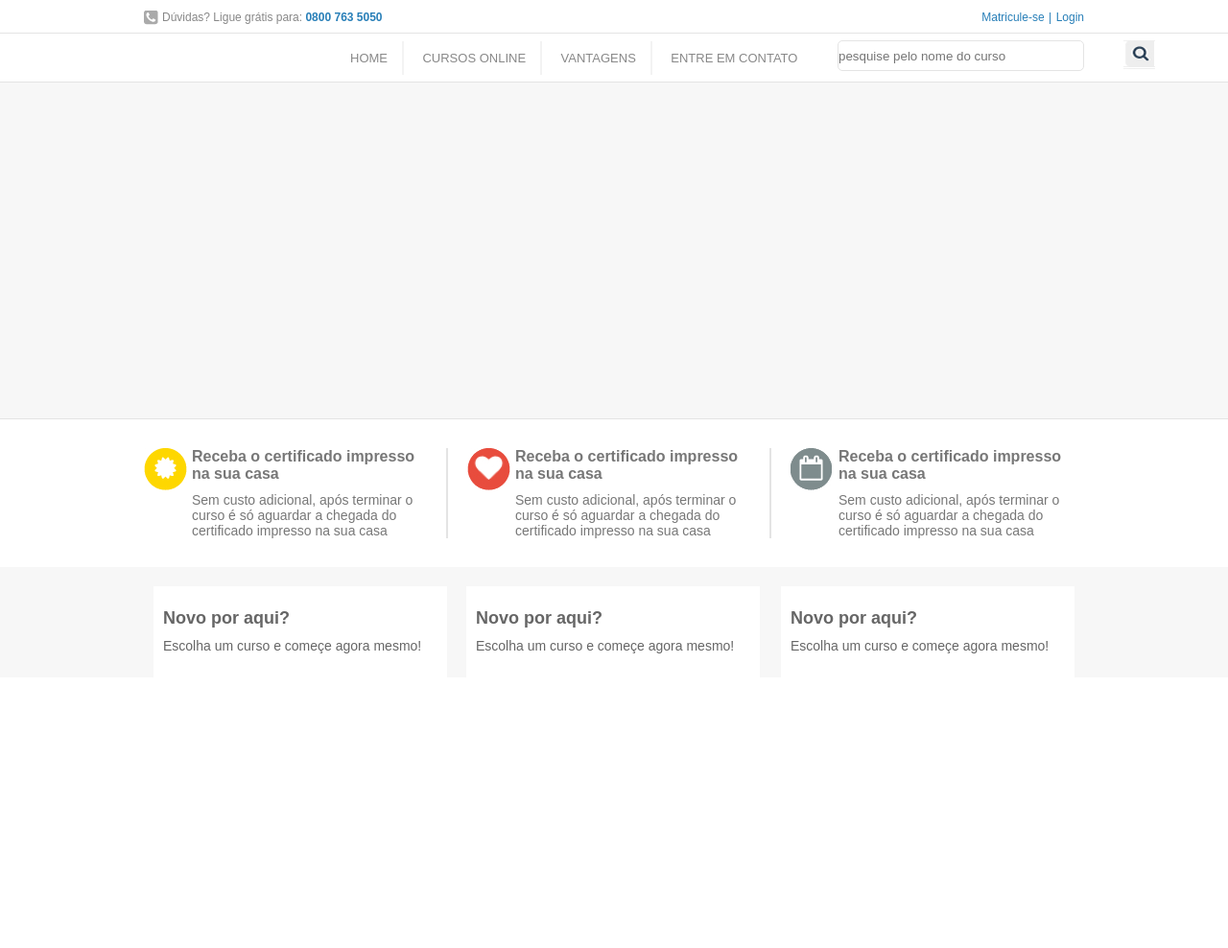
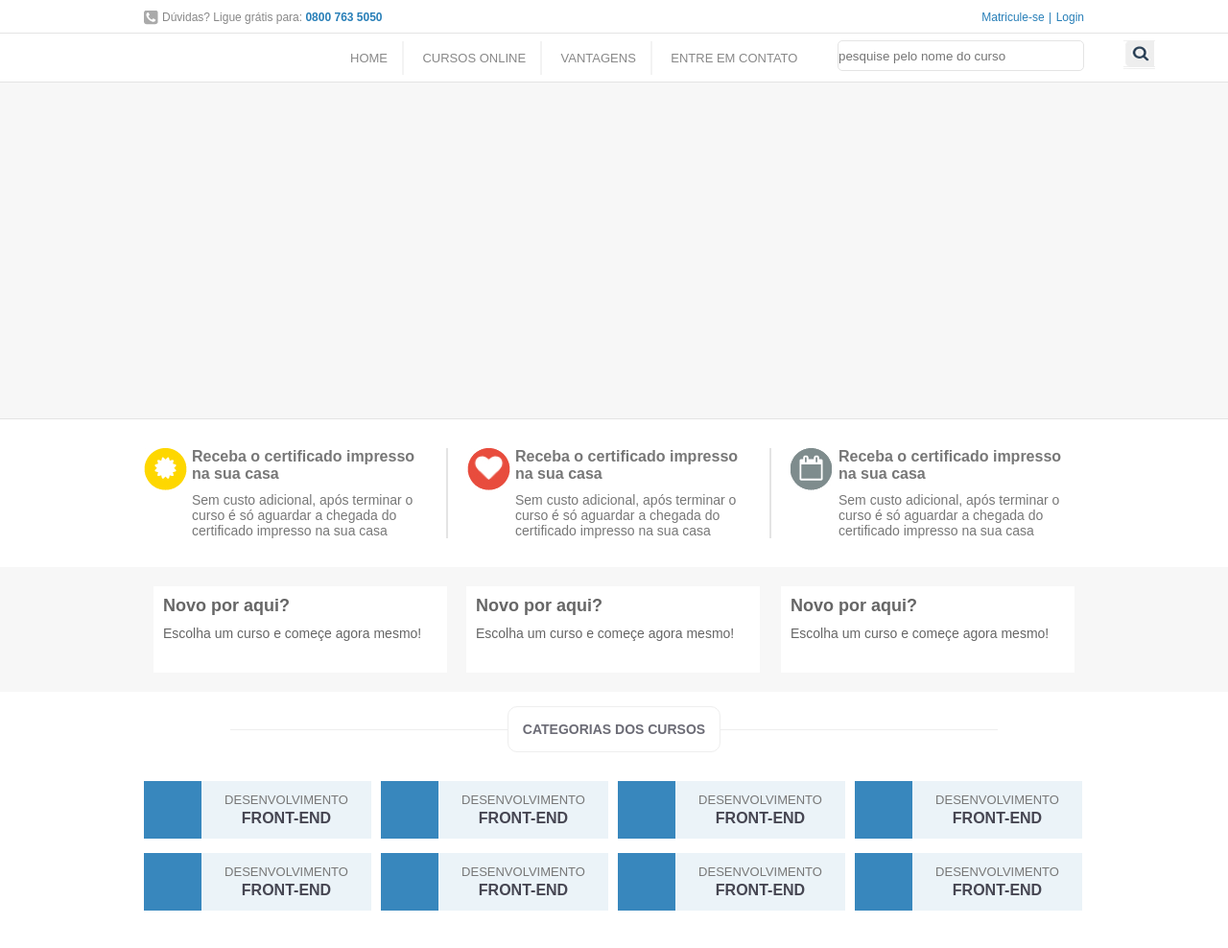
Before and after one commit to emersonrodrigod/ProjetoIVB, a plain HTML site: page public_html/index.html in a window 1280 px wide. Shown: the top 988 px of the page at 96% size. Before the commit the page ends 800 px from the top, so only its background shows below. Drawn offline with Linux system fonts and the light colour scheme.

Commit message:
Categorias de cursos

```diff
--- a/public_html/css/estilos.css
+++ b/public_html/css/estilos.css
@@ -139,8 +139,9 @@ body {
 /****** ALUNOS ************************/
 #alunos {
     background: #f7f7f7;
-    height: 115px;
+    height: 130px;
     margin-top: 30px;
+    margin-bottom: 15px;
 }
 
 #alunos .painelAlunos {
@@ -154,7 +155,7 @@ body {
 }
 
 #alunos .painelAlunos {
-    padding: 23px 10px 10px 10px;
+    padding: 10px 10px 3px 10px;
 }
 
 #alunos .ultimo {
@@ -171,3 +172,102 @@ body {
     font-size: 14px;
     color: #666;
 }
+
+/****** CURSOS ****************/
+#cursos h3 {
+    margin: 0 auto;
+    display: table;
+    text-transform: uppercase;
+    border: 1px solid #EEE;
+    border-radius: 10px;
+    -webkit-border-radius: 10px;
+    -moz-border-radius: 10px;
+    padding: 15px;
+    font-size: 14px;
+    color: #6c6c76;
+    position: relative;
+    background: #fff;
+    margin-bottom: 30px;
+}
+
+#cursos h3:after {
+    height: 1px;
+    width: 800px;
+    background: none repeat scroll 0 0 #EEE;
+    content: "";
+    position: absolute;
+    left: 50%;
+    top: 50%;
+    margin-left: -400px;
+    z-index: -1;
+}
+
+#cursos .categorias a {
+    width: 237px;
+    float: left;
+    height: 60px;
+    background: #ebf3f8;
+    margin-right: 10px;
+    transition: ease .45s;
+    -webkit-transition: ease .45s;
+    -moz-transition: ease .45s;
+    -o-transition: ease .45s;
+    margin-bottom: 15px;
+}
+
+#cursos .categorias .ultimo {
+    margin: 0;
+}
+
+#cursos .categorias .icone {
+    height: 100%;
+    width: 60px;
+    display: block;
+    background: #3887bd;
+    float: left;
+}
+
+#cursos .categorias .texto .titulo1 {
+    font-size: 13px;
+    color: #EEE;
+    display: table;
+    margin: 12px auto 3px auto;
+    color: #777;
+    transition: ease .25s;
+    -webkit-transition: ease .25s;
+    -moz-transition: ease .25s;
+    -o-transition: ease .25s;
+}
+
+#cursos .categorias .texto .titulo2 {
+    font-weight: bold;
+    display: table;
+    margin: 0 auto;
+    color: #464652;
+    transition: ease .25s;
+    -webkit-transition: ease .25s;
+    -moz-transition: ease .25s;
+    -o-transition: ease .25s;
+}
+
+#cursos .categorias a:hover .titulo1 {
+    color: #fff;
+}
+
+#cursos .categorias a:hover .titulo2 {
+    color: #fff;
+}
+
+#cursos .categorias a:hover {
+    background: #3887bd;
+}
+
+#cursos .categorias a:hover .icone {
+    border-right: 3px solid #fff;
+}
+
+
+/********************FOOTER**************/
+footer {
+    height: 500px;
+}
--- a/public_html/index.html
+++ b/public_html/index.html
@@ -111,8 +111,96 @@
         </section>
         <!-- /#alunos -->
 
+        <div class="clearFix"></div>
+
         <!-- #cursos -->
         <section id="cursos">
+            <div class="container">
+                <h3>Categorias dos Cursos</h3>
+
+                <div class="categorias">
+                    <a href="#">
+
+                        <span class="icone"></span>
+
+                        <div class="texto">
+                            <span class="titulo1">DESENVOLVIMENTO</span>
+                            <span class="titulo2">FRONT-END</span>
+                        </div>
+                    </a>
+
+                    <a href="#">
+
+                        <span class="icone"></span>
+
+                        <div class="texto">
+                            <span class="titulo1">DESENVOLVIMENTO</span>
+                            <span class="titulo2">FRONT-END</span>
+                        </div>
+                    </a>
+
+                    <a href="#">
+
+                        <span class="icone"></span>
+
+                        <div class="texto">
+                            <span class="titulo1">DESENVOLVIMENTO</span>
+                            <span class="titulo2">FRONT-END</span>
+                        </div>
+                    </a>
+
+                    <a href="#" class="ultimo">
+
+                        <span class="icone"></span>
+
+                        <div class="texto">
+                            <span class="titulo1">DESENVOLVIMENTO</span>
+                            <span class="titulo2">FRONT-END</span>
+                        </div>
+                    </a>
+
+                    <a href="#">
+
+                        <span class="icone"></span>
+
+                        <div class="texto">
+                            <span class="titulo1">DESENVOLVIMENTO</span>
+                            <span class="titulo2">FRONT-END</span>
+                        </div>
+                    </a>
+
+                    <a href="#">
+
+                        <span class="icone"></span>
+
+                        <div class="texto">
+                            <span class="titulo1">DESENVOLVIMENTO</span>
+                            <span class="titulo2">FRONT-END</span>
+                        </div>
+                    </a>
+
+                    <a href="#">
+
+                        <span class="icone"></span>
+
+                        <div class="texto">
+                            <span class="titulo1">DESENVOLVIMENTO</span>
+                            <span class="titulo2">FRONT-END</span>
+                        </div>
+                    </a>
+
+                    <a href="#" class="ultimo">
+
+                        <span class="icone"></span>
+
+                        <div class="texto">
+                            <span class="titulo1">DESENVOLVIMENTO</span>
+                            <span class="titulo2">FRONT-END</span>
+                        </div>
+                    </a>
+                </div>
+
+            </div>
 
         </section>
         <!-- /#cursos -->
```
